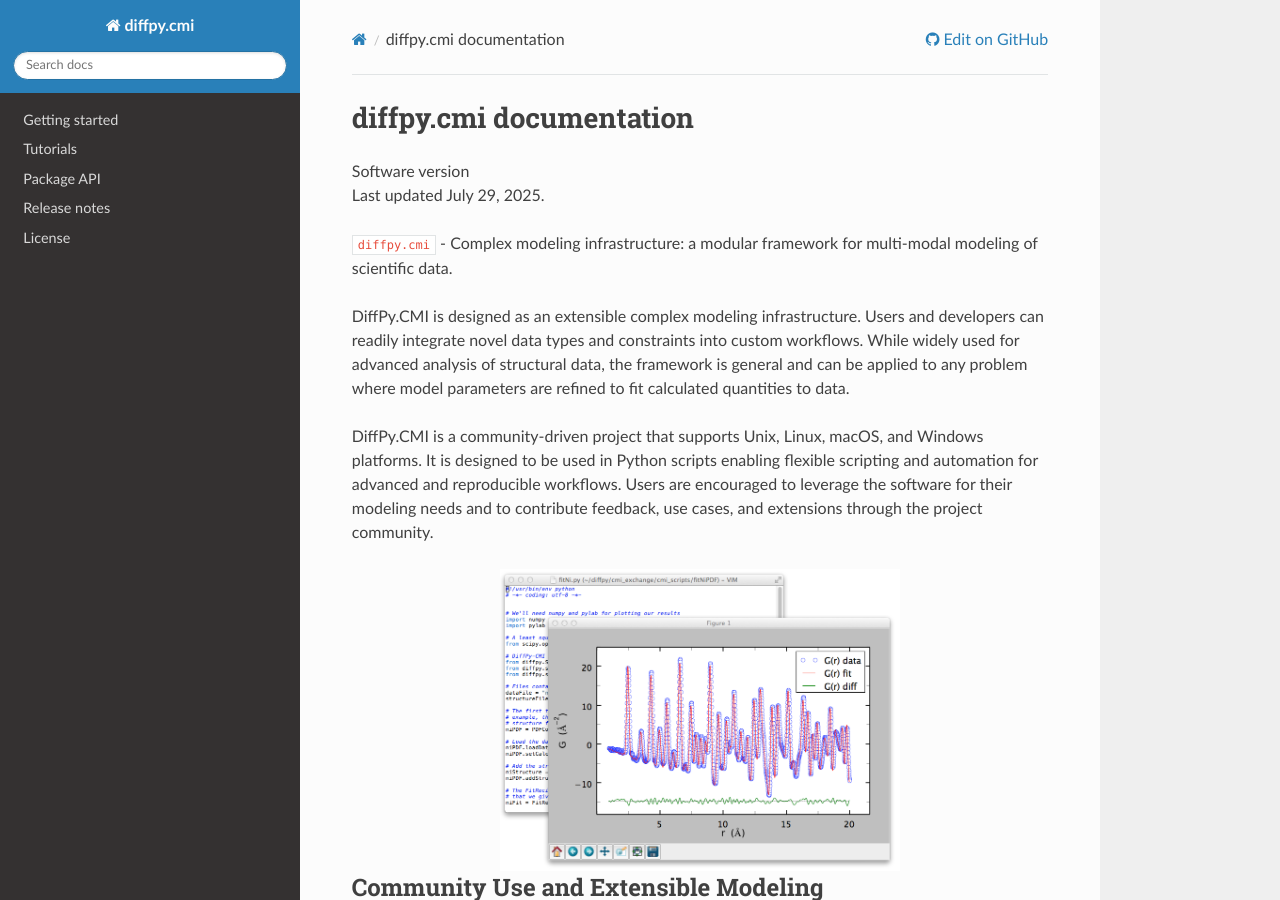
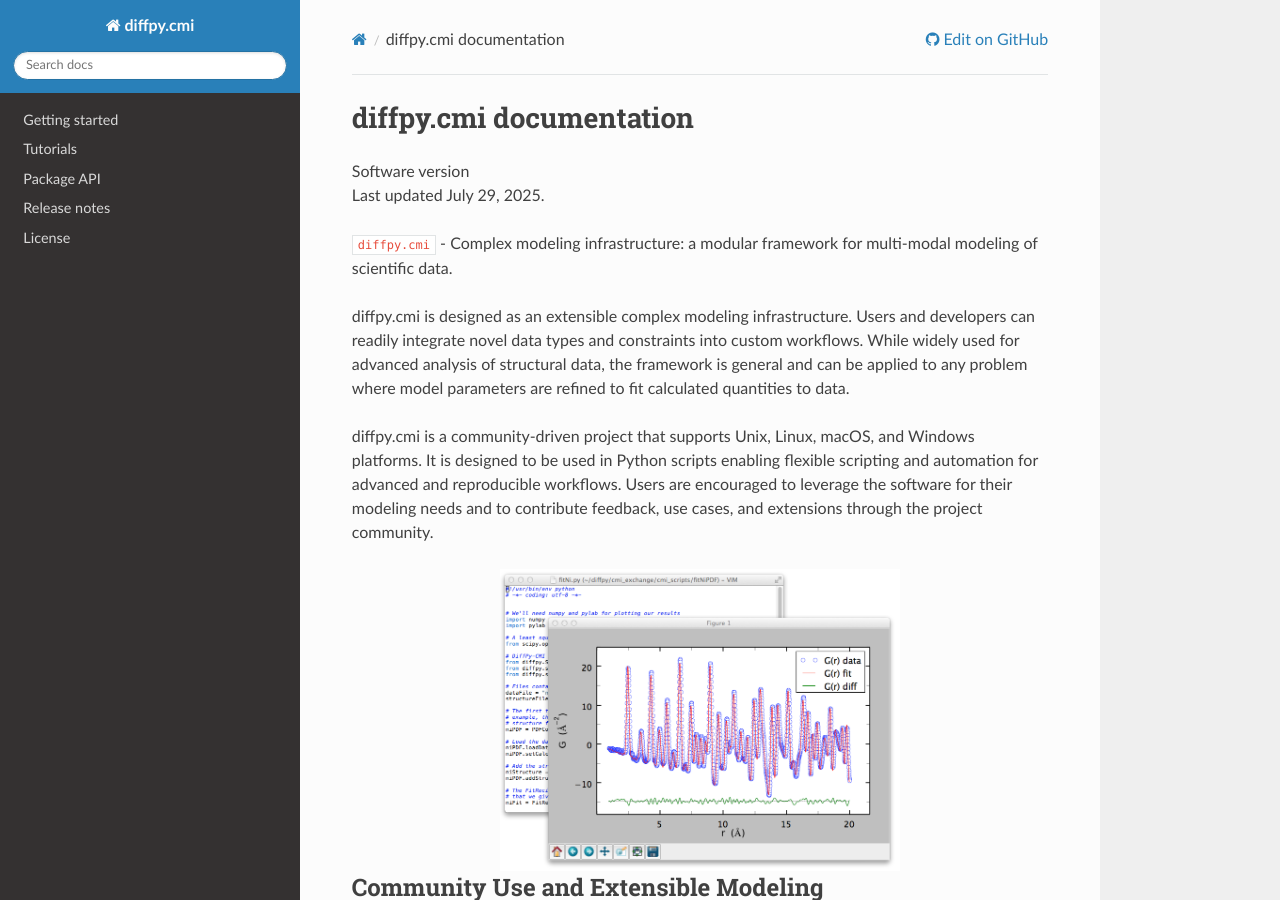
Before and after one commit to diffpy/diffpy.cmi, a Sphinx documentation site: the page built from doc/source/index.rst, in a window 1280 px wide and 900 px high. Built offline with Sphinx 7.4.7 and the Read the Docs theme 3.1.0, drawn with Linux system fonts in a browser that asks for light colours.

Commit message:
style: rm whitespace and fix captitalization

```diff
--- a/doc/source/index.rst
+++ b/doc/source/index.rst
@@ -8,9 +8,9 @@
 
 ``diffpy.cmi`` - Complex modeling infrastructure: a modular framework for multi-modal modeling of scientific data.
 
-DiffPy.CMI is designed as an extensible complex modeling infrastructure. Users and developers can readily integrate novel data types and constraints into custom workflows. While widely used for advanced analysis of structural data, the framework is general and can be applied to any problem where model parameters are refined to fit calculated quantities to data.
+diffpy.cmi is designed as an extensible complex modeling infrastructure. Users and developers can readily integrate novel data types and constraints into custom workflows. While widely used for advanced analysis of structural data, the framework is general and can be applied to any problem where model parameters are refined to fit calculated quantities to data.
 
-DiffPy.CMI is a community-driven project that supports Unix, Linux, macOS, and Windows platforms. It is designed to be used in Python scripts enabling flexible scripting and automation for advanced and reproducible workflows. Users are encouraged to leverage the software for their modeling needs and to contribute feedback, use cases, and extensions through the project community.
+diffpy.cmi is a community-driven project that supports Unix, Linux, macOS, and Windows platforms. It is designed to be used in Python scripts enabling flexible scripting and automation for advanced and reproducible workflows. Users are encouraged to leverage the software for their modeling needs and to contribute feedback, use cases, and extensions through the project community.
 
 .. image:: ./img/diffpycmi_screenshot.png
     :alt: codecov-in-pr-comment
@@ -20,8 +20,6 @@ DiffPy.CMI is a community-driven project that supports Unix, Linux, macOS, and W
 =======================================
 Community Use and Extensible Modeling
 =======================================
-
-
 
 One of the key strengths of ``diffpy.cmi`` is its modular design, which allows the integration and fitting of *any* data type, not just PDFs.
 While its current core functionality is in PDF modeling and multi-dataset fitting, **we actively encourage and support community-developed modules and workflows for any data types you see fit!**
```
